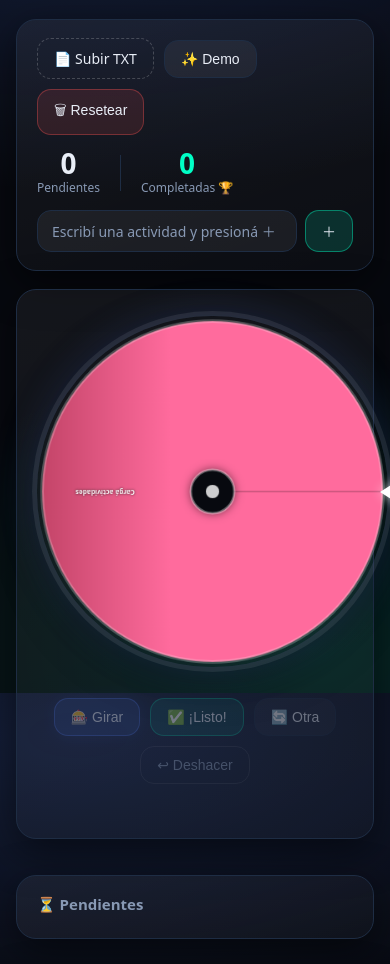
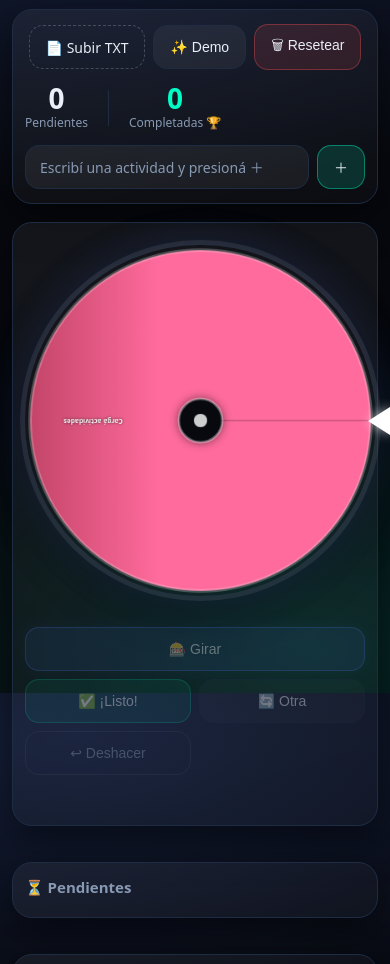
Before and after one commit to blackmagenuit/selector-aleatorio, a plain HTML site: page index.html in a window 390 px wide. Shown: the part 151-1115 px from the top of the page. Drawn offline with Linux system fonts and the light colour scheme.

Commit message:
style: optimizar para móvil (touch targets, layout responsivo)

```diff
--- a/style.css
+++ b/style.css
@@ -81,7 +81,35 @@ body{
   gap: 18px;
   margin-top: 18px;
 }
-@media(max-width:700px){ .grid{ grid-template-columns:1fr; } }
+@media(max-width:700px){
+  .grid{ grid-template-columns:1fr; }
+  .wrap{ padding: 18px 12px 40px; }
+}
+
+@media(max-width:480px){
+  .card{ padding: 14px 12px; }
+  .header-top{ gap: 10px; }
+  .subtitle{ font-size: 13px; }
+  .row{ gap: 8px; }
+  .stats{ gap: 14px; }
+  .stat-num{ font-size: 22px; }
+
+  /* Action buttons: 2-column grid, Girar spans full width */
+  .actions{
+    display: grid;
+    grid-template-columns: 1fr 1fr;
+    gap: 8px;
+    justify-items: stretch;
+  }
+  .spin-btn{ grid-column: span 2; }
+  .actions .btn{ width: 100%; justify-content: center; }
+
+  /* Load card row wraps centered */
+  .load-card .row{ justify-content: center; }
+
+  /* Wheel sizing on very small screens */
+  #wheelCanvas{ max-width: min(420px, 94vw); }
+}
 
 /* ── Stats ── */
 .stats{
@@ -121,6 +149,9 @@ body{
   font-size: 14px;
   font-weight: 500;
   transition: transform .1s ease, background .2s ease, box-shadow .2s ease, opacity .2s ease;
+  touch-action: manipulation;
+  -webkit-tap-highlight-color: transparent;
+  min-height: 44px;
 }
 .btn:hover:not(:disabled){ background: rgba(255,255,255,.1); transform: translateY(-1px); }
 .btn:active:not(:disabled){ transform: translateY(1px) scale(.98); }
@@ -168,6 +199,9 @@ body{
   color: var(--text);
   font-size: 14px;
   transition: border-color .2s, background .2s;
+  touch-action: manipulation;
+  -webkit-tap-highlight-color: transparent;
+  min-height: 44px;
 }
 .file-btn:hover{ background: rgba(255,255,255,.07); border-color: rgba(255,255,255,.4); }
 .file-btn input{ display:none; }
@@ -189,6 +223,7 @@ body{
   outline: none;
   transition: border-color .2s, box-shadow .2s;
   font-family: inherit;
+  min-height: 44px;
 }
 .manual-input::placeholder{ color: var(--muted); }
 .manual-input:focus{
```
